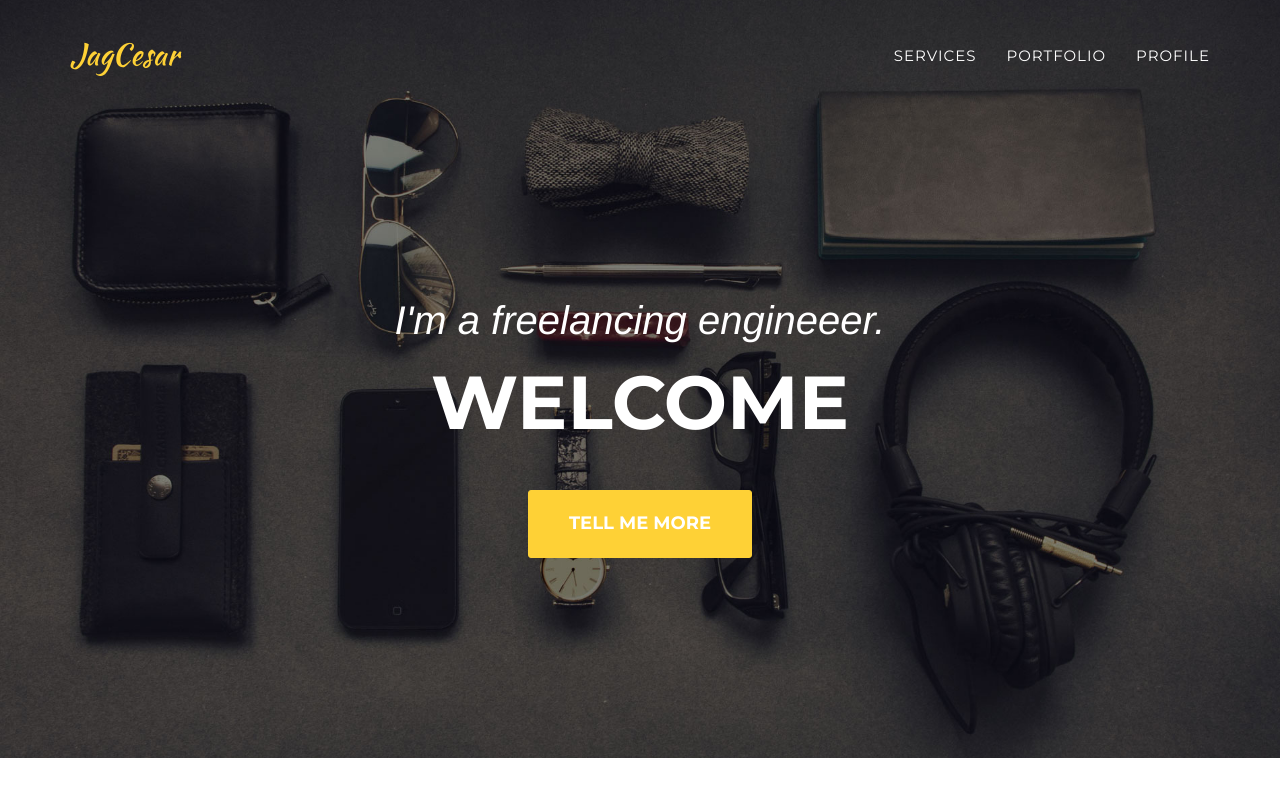
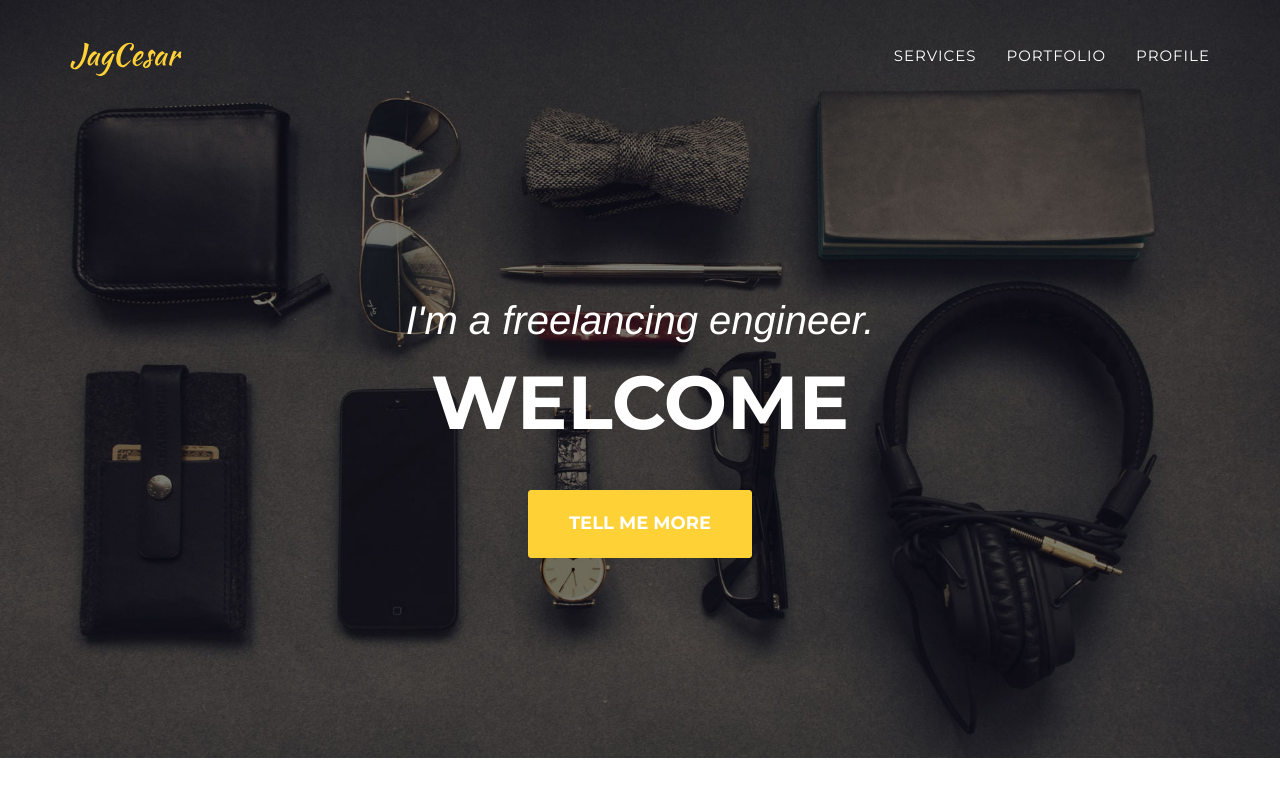
Before and after one commit to JagCesar/jagcesar.github.io, a Jekyll site: the page built from index.html, in a window 1280 px wide and 900 px high. Shown: the top 797 px of the window. Built offline with Jekyll 4.4.1, drawn with Linux system fonts in a browser that asks for light colours; some web fonts are replaced.

Commit message:
Fixes typo in header (#11)

```diff
--- a/_includes/header.html
+++ b/_includes/header.html
@@ -38,7 +38,7 @@
     <header>
         <div class="container">
             <div class="intro-text">
-                <div class="intro-lead-in">I'm a freelancing engineeer.</div>
+                <div class="intro-lead-in">I'm a freelancing engineer.</div>
                 <div class="intro-heading">Welcome</div>
                 <a href="#services" class="page-scroll btn btn-xl">Tell Me More</a>
             </div>
```
